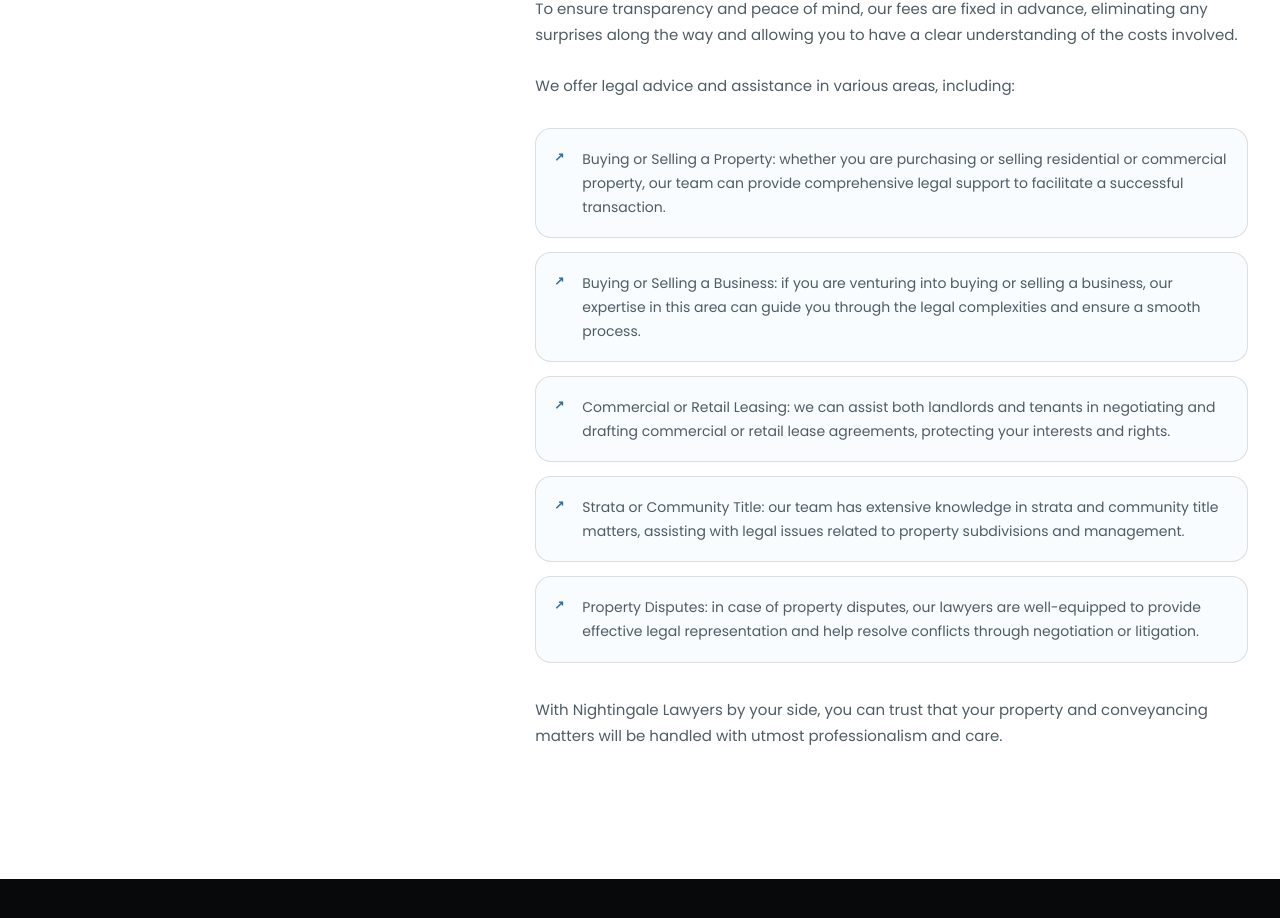
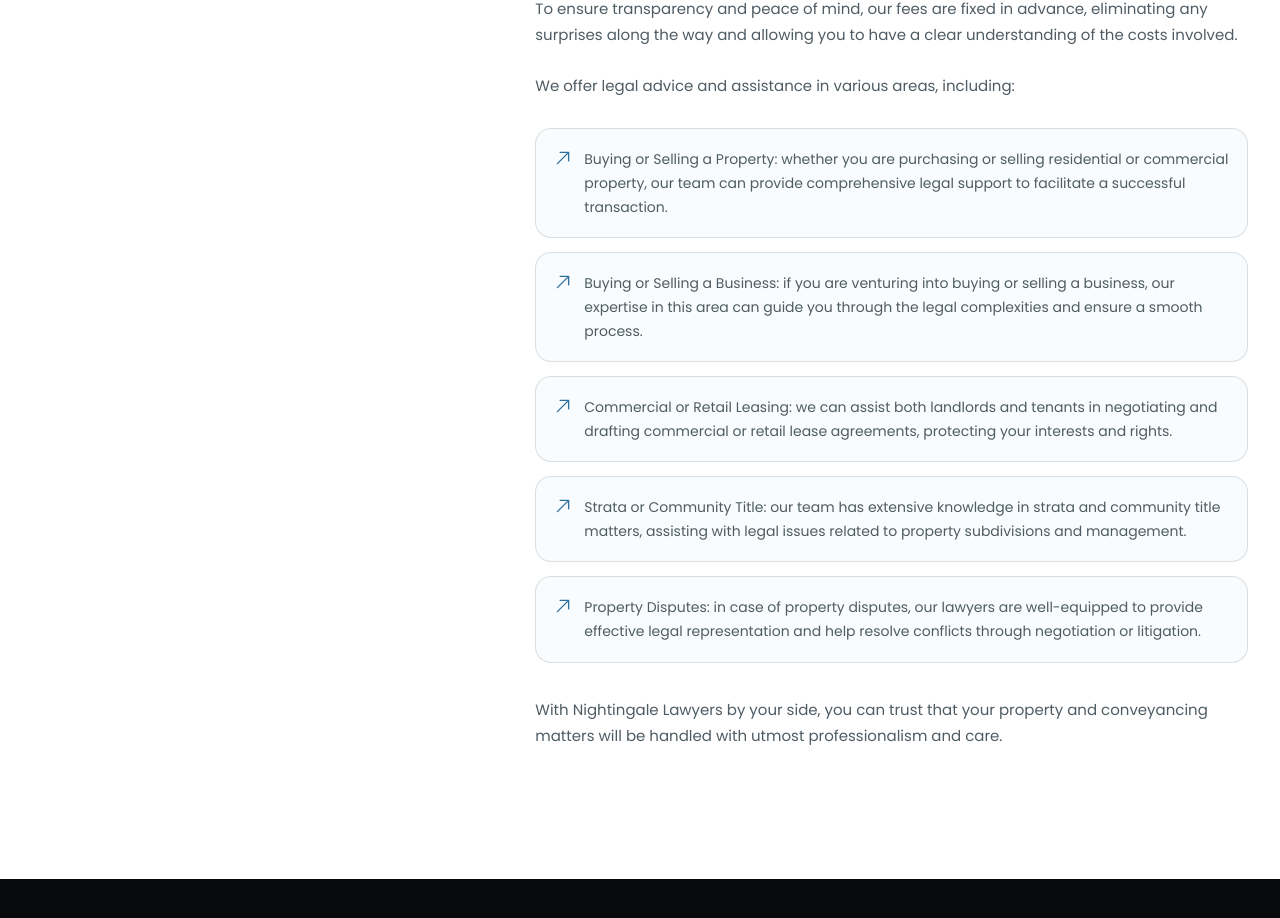
Before and after one commit to kiwizu3/ntgllwau, a Next.js app: page /conveyancing in a window 1280 px wide. Shown: the part 1598-2516 px from the top of the page. Built offline with nearby package versions, Linux system fonts and the light colour scheme.

Commit message:
More heroicons

```diff
--- a/app/globals.css
+++ b/app/globals.css
@@ -3812,7 +3812,7 @@ select {
 
 .service-rich-list li {
   position: relative;
-  padding: 18px 20px 18px 46px;
+  padding: 18px;
   border: 1px solid var(--line);
   border-radius: 16px;
   background: var(--paper);
@@ -3821,14 +3821,21 @@ select {
   line-height: 1.72;
 }
 
-.service-rich-list li::before {
-  content: "↗";
-  position: absolute;
-  left: 18px;
-  top: 18px;
+.service-rich-list li {
+  position: relative;
+  display: flex;
+  align-items: flex-start;
+  gap: 12px;
+}
+
+.service-rich-list-icon {
+  width: 18px;
+  height: 18px;
+  flex: 0 0 auto;
+  margin-top: 2px;
+
   color: var(--blue);
-  font-size: 12px;
-  font-weight: 700;
+  stroke-width: 1.8;
 }
 
 /* Blog content restored from the original Wix article. */
--- a/components/PracticeDetailPage.tsx
+++ b/components/PracticeDetailPage.tsx
@@ -14,7 +14,16 @@ function renderBody(blocks: RichBlock[]) {
     listItems = [];
     output.push(
       <ul className="service-rich-list" key={`list-${output.length}`}>
-        {items.map((item) => <li key={item}>{item}</li>)}
+        {items.map((item) =>
+          <li key={item}>
+            <ArrowUpRightIcon
+              className="service-rich-list-icon"
+              aria-hidden="true"
+            />
+
+            <span>{item}</span>
+          </li>
+        )}
       </ul>,
     );
   };
```
